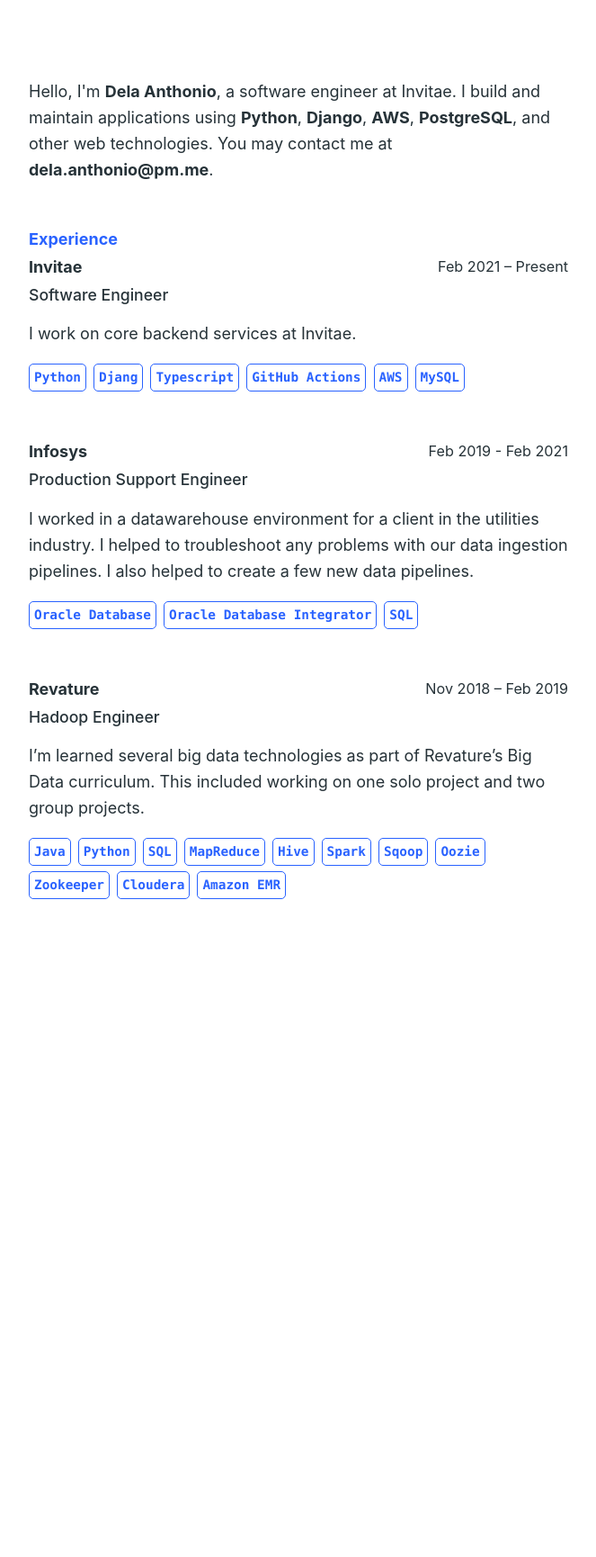
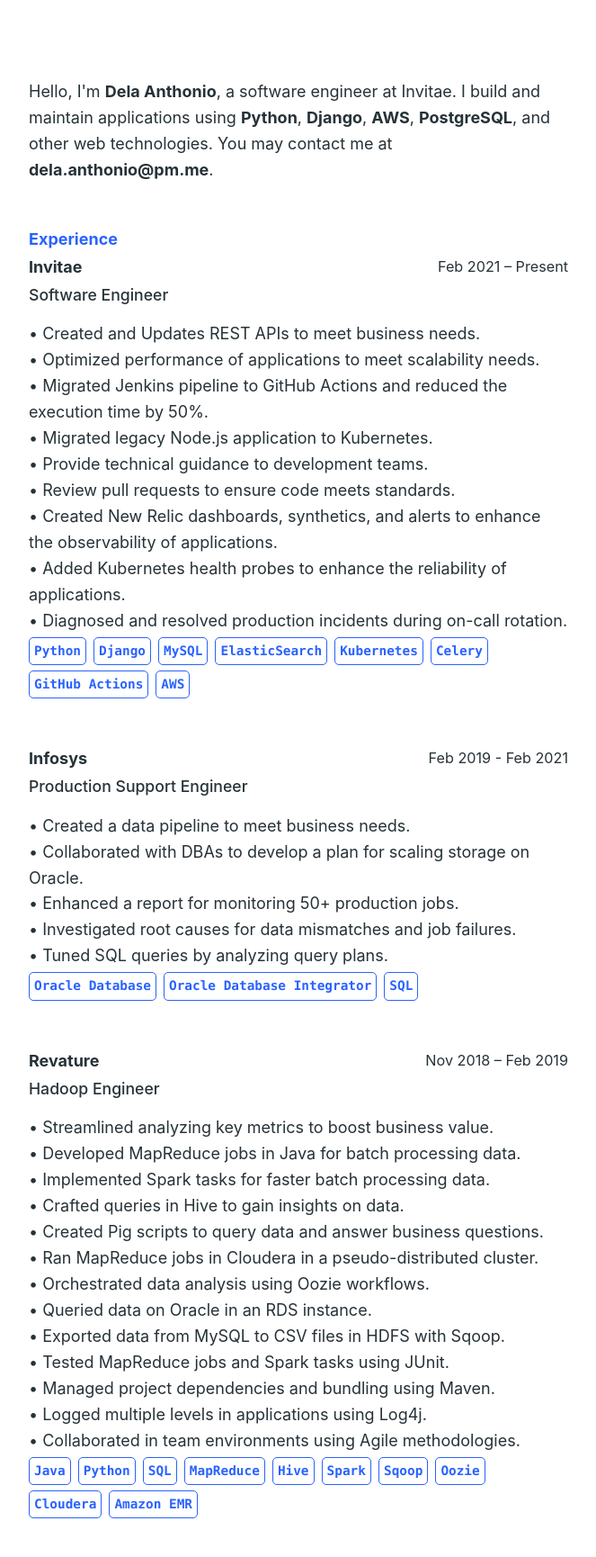
Before and after one commit to delaanthonio/delaanthonio.github.io, a Jekyll site: the page built from index.html, in a window 1280 px wide. Shown: the whole page at 90% size, without its empty margins (308-971 px from the left). Built offline with Jekyll 4.4.1, drawn with Linux system fonts in a browser that asks for light colours; before the commit the page ends 1042 px from its top, so only the background shows below that.

Commit message:
docs: update my experience

```diff
--- a/_data/experience.yml
+++ b/_data/experience.yml
@@ -2,24 +2,58 @@
   url: https://www.invitae.com/
   time: Feb 2021 – Present
   role: Software Engineer
-  description: |
-    I work on core backend services at Invitae.
-  used: [Python, Djang, Typescript, GitHub Actions, AWS, MySQL]
+  description:
+    - Created and Updates REST APIs to meet business needs.
+    - Optimized performance of applications to meet scalability needs.
+    - Migrated Jenkins pipeline to GitHub Actions and reduced the execution time
+      by 50%.
+    - Migrated legacy Node.js application to Kubernetes.
+    - Provide technical guidance to development teams.
+    - Review pull requests to ensure code meets standards.
+    - Created New Relic dashboards, synthetics, and alerts to enhance the
+      observability of applications.
+    - Added Kubernetes health probes to enhance the reliability of applications.
+    - Diagnosed and resolved production incidents during on-call rotation.
+  used:
+    [
+      Python,
+      Django,
+      MySQL,
+      ElasticSearch,
+      Kubernetes,
+      Celery,
+      GitHub Actions,
+      AWS,
+    ]
 - company: Infosys
   url: https://www.infosys.com/
   time: Feb 2019 - Feb 2021
   role: Production Support Engineer
-  description: |
-    I worked in a datawarehouse environment for a client in the utilities industry.
-    I helped to troubleshoot any problems with our data ingestion pipelines.
-    I also helped to create a few new data pipelines.
+  description:
+    - Created a data pipeline to meet business needs.
+    - Collaborated with DBAs to develop a plan for scaling storage on Oracle.
+    - Enhanced a report for monitoring 50+ production jobs.
+    - Investigated root causes for data mismatches and job failures.
+    - Tuned SQL queries by analyzing query plans.
   used: [Oracle Database, Oracle Database Integrator, SQL]
 - company: Revature
   url: https://www.revature.com/
   time: Nov 2018 – Feb 2019
   role: Hadoop Engineer
-  description: |
-    I’m learned several big data technologies as part of Revature’s Big Data curriculum. This included working on one solo project and two group projects.
+  description:
+    - Streamlined analyzing key metrics to boost business value.
+    - Developed MapReduce jobs in Java for batch processing data.
+    - Implemented Spark tasks for faster batch processing data.
+    - Crafted queries in Hive to gain insights on data.
+    - Created Pig scripts to query data and answer business questions.
+    - Ran MapReduce jobs in Cloudera in a pseudo-distributed cluster.
+    - Orchestrated data analysis using Oozie workflows.
+    - Queried data on Oracle in an RDS instance.
+    - Exported data from MySQL to CSV files in HDFS with Sqoop.
+    - Tested MapReduce jobs and Spark tasks using JUnit.
+    - Managed project dependencies and bundling using Maven.
+    - Logged multiple levels in applications using Log4j.
+    - Collaborated in team environments using Agile methodologies.
   used:
     [
       Java,
@@ -30,7 +64,6 @@
       Spark,
       Sqoop,
       Oozie,
-      Zookeeper,
       Cloudera,
       Amazon EMR,
     ]
--- a/_includes/experience.html
+++ b/_includes/experience.html
@@ -11,8 +11,14 @@
             </div>
             <div class="subtitle">{{ job.role }}</div>
             <p class="description">
-                {{ job.description }}
             </p>
+            <ul>
+                {% for item in job.description %}
+                <li>
+                    • {{ item }}
+                </li>
+                {% endfor %}
+            </ul>
             <div>
                 {% for item in job.used %}
                 <span class="tag">{{ item }}</span>
```
